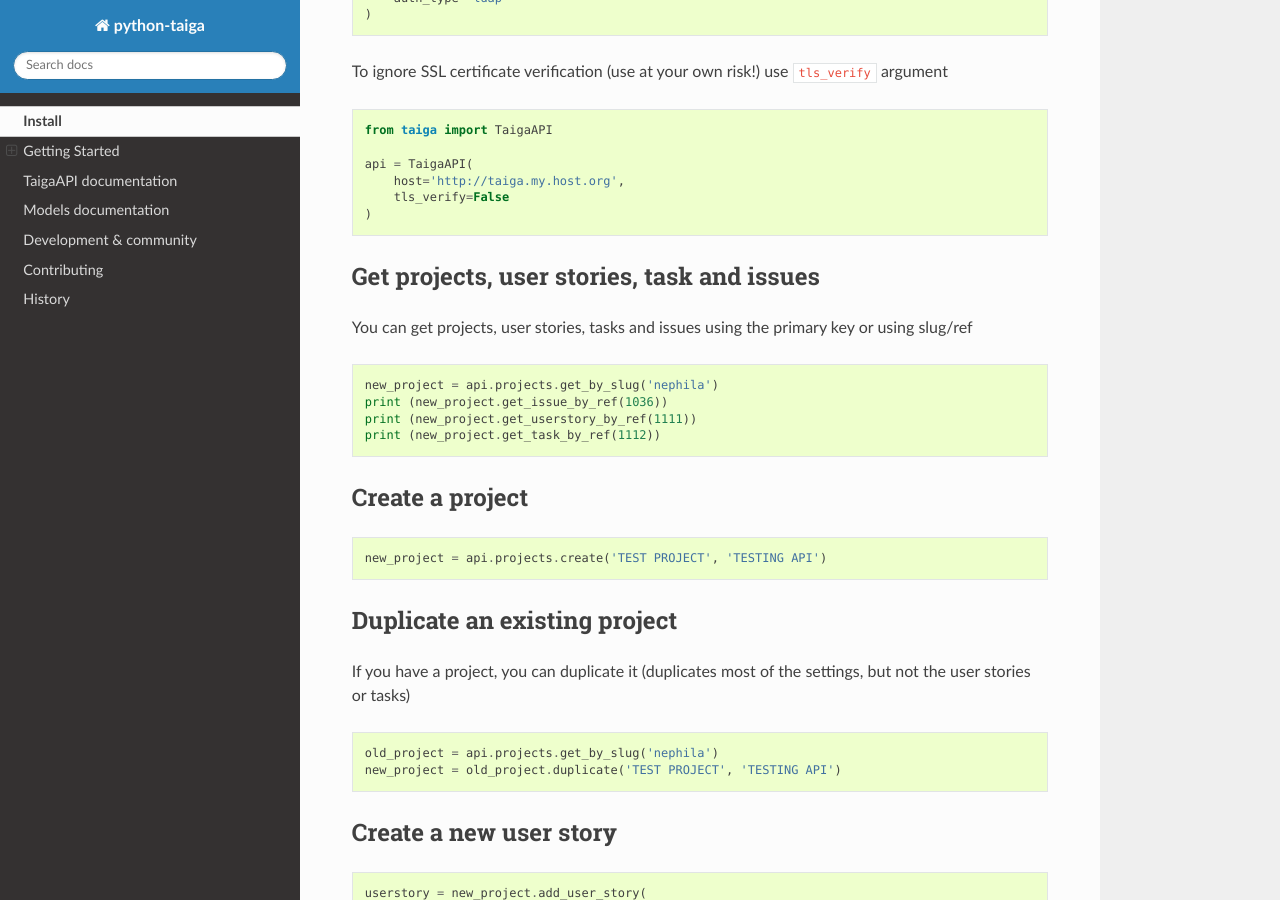
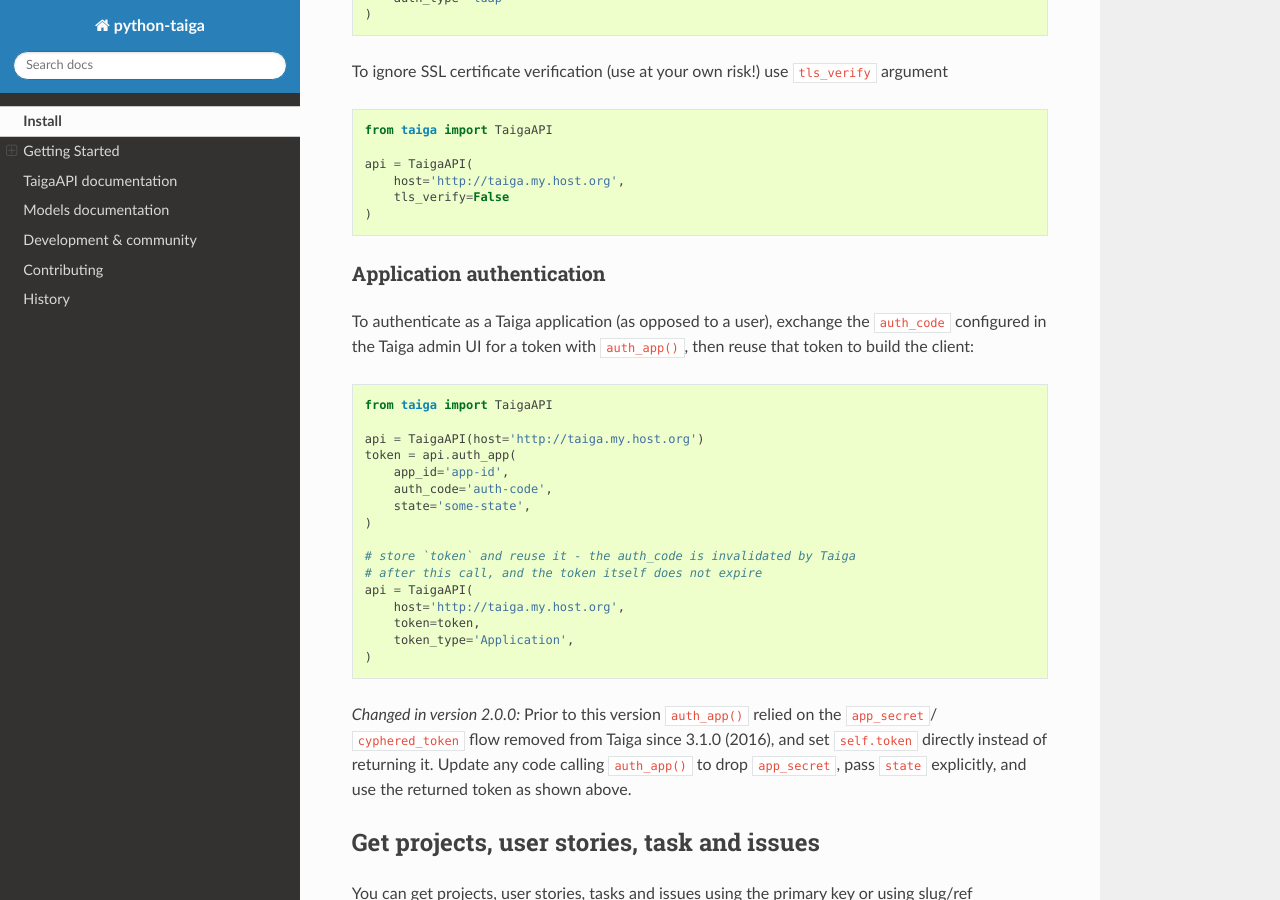
Before and after one commit to nephila/python-taiga, a Sphinx documentation site: the page built from docs/usage.rst, in a window 1280 px wide and 900 px high, scrolled down 1246 px. Built offline with Sphinx 7.4.7 and the Read the Docs theme 3.1.0, drawn with Linux system fonts in a browser that asks for light colours.

Commit message:
Fix auth_app for modern Taiga versions (#269)
* Fix auth_app for modern Taiga versions (#227)

* release: document auth_app breaking change

- Reclassify the changelog fragment for #227 as a breaking change,
  removal type, instead of a bugfix, since auth_app's signature and
  return value both changed.
- Document the new auth_app flow in docs/usage.rst.
- Add coverage for the 200-response-without-token error branch.
- Version bump to 2.0.0 is left to the release process, per review on #229.

Co-authored-by: Melissa Eckardt <melissa.eckardt@gdata-adan.de>

* Potential fix for pull request finding

Co-authored-by: Copilot Autofix powered by AI <175728472+Copilot@users.noreply.github.com>

* Potential fix for pull request finding

Co-authored-by: Copilot Autofix powered by AI <175728472+Copilot@users.noreply.github.com>

---------

Co-authored-by: Melissa Eckardt <melissa.eckardt@gdata-adan.de>
Co-authored-by: Copilot Autofix powered by AI <175728472+Copilot@users.noreply.github.com>

```diff
--- a/docs/usage.rst
+++ b/docs/usage.rst
@@ -77,6 +77,41 @@ To ignore SSL certificate verification (use at your own risk!) use ``tls_verify`
         host='http://taiga.my.host.org',
         tls_verify=False
     )
+
+.. _Application authentication:
+
+Application authentication
+===========================
+
+To authenticate as a Taiga application (as opposed to a user), exchange the
+``auth_code`` configured in the Taiga admin UI for a token with ``auth_app()``,
+then reuse that token to build the client:
+
+.. code:: python
+
+    from taiga import TaigaAPI
+
+    api = TaigaAPI(host='http://taiga.my.host.org')
+    token = api.auth_app(
+        app_id='app-id',
+        auth_code='auth-code',
+        state='some-state',
+    )
+
+    # store `token` and reuse it - the auth_code is invalidated by Taiga
+    # after this call, and the token itself does not expire
+    api = TaigaAPI(
+        host='http://taiga.my.host.org',
+        token=token,
+        token_type='Application',
+    )
+
+.. versionchanged:: 2.0.0
+   Prior to this version ``auth_app()`` relied on the ``app_secret``/
+   ``cyphered_token`` flow removed from Taiga since 3.1.0 (2016), and set
+   ``self.token`` directly instead of returning it. Update any code calling
+   ``auth_app()`` to drop ``app_secret``, pass ``state`` explicitly, and use
+   the returned token as shown above.
 
 ******************************************************
 Get projects, user stories, task and issues
--- a/setup.cfg
+++ b/setup.cfg
@@ -27,7 +27,6 @@ include_package_data = True
 install_requires =
     requests>2.11
     python-dateutil>=2.4
-    pyjwkest>=1.0
 packages = taiga
 python_requires = >=3.11
 setup_requires =
```
Also changed, not shown: 6 other files.
